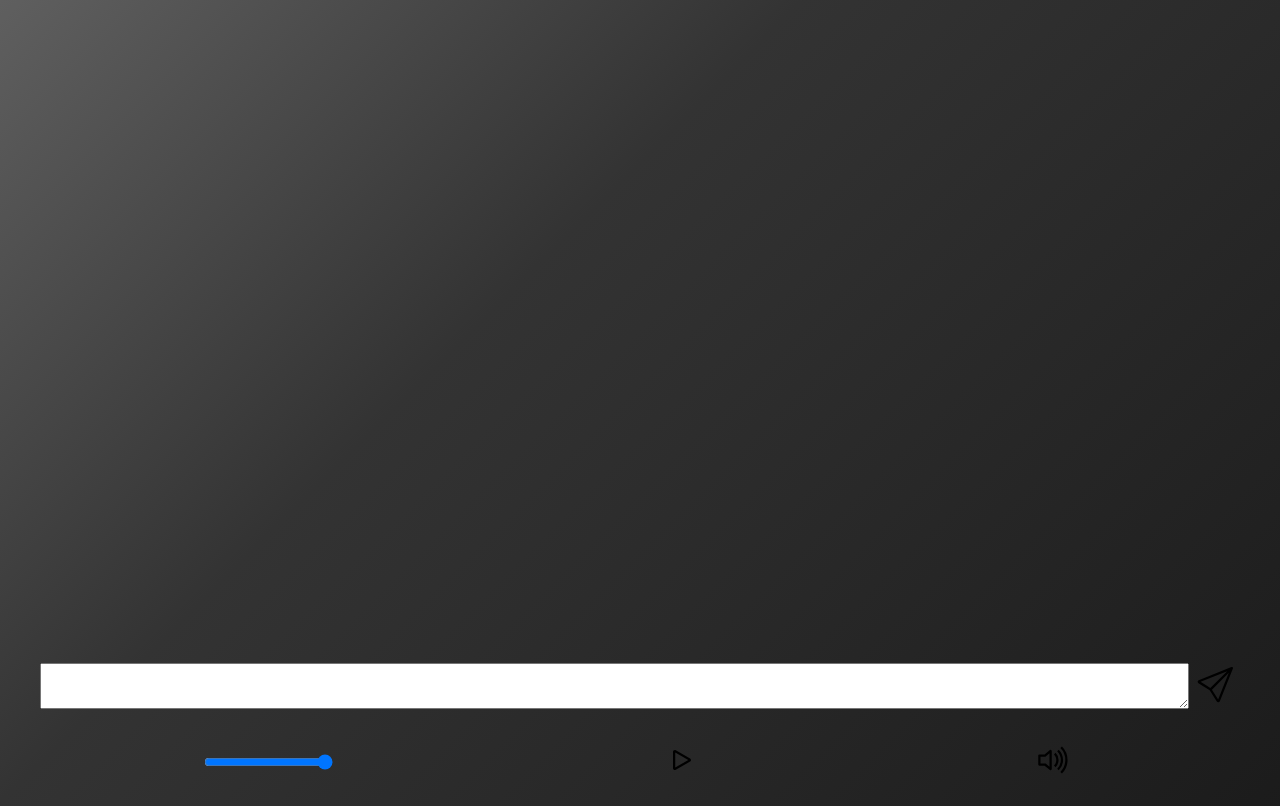
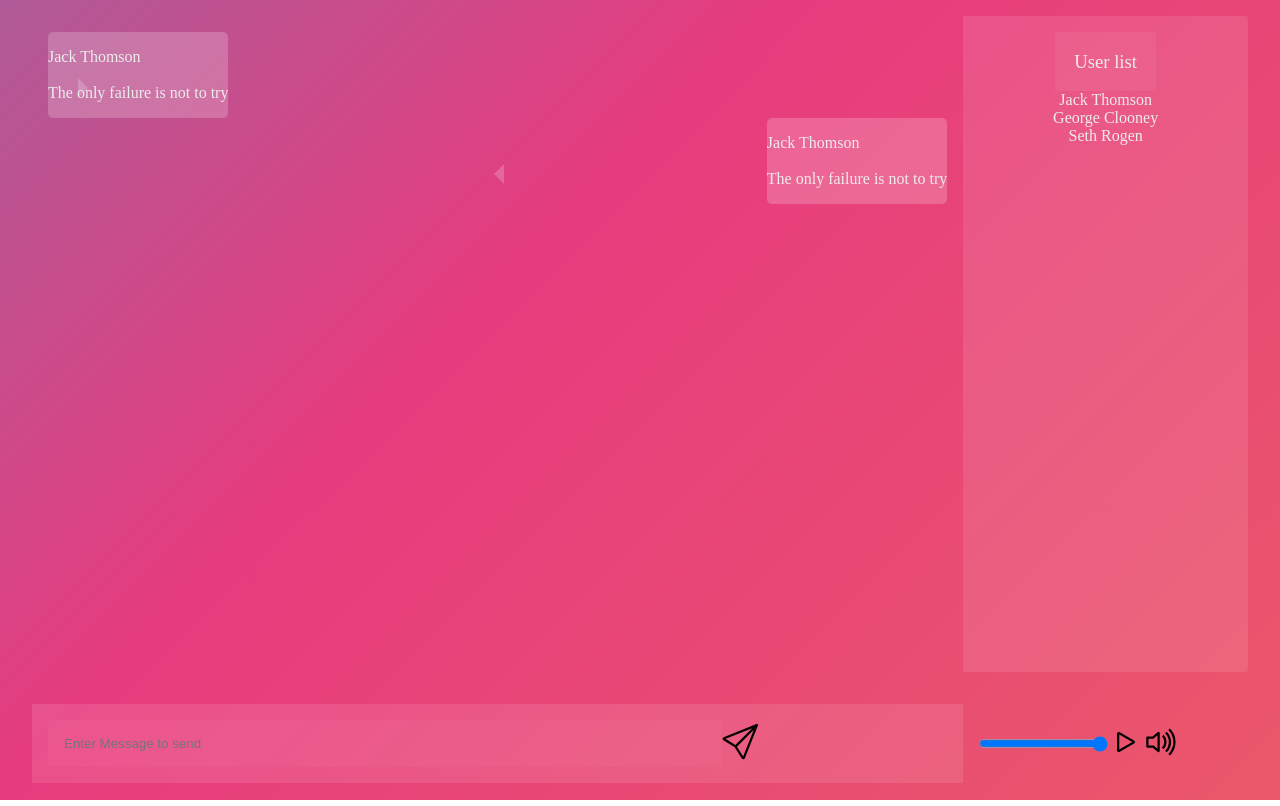
Before and after one commit to devnullsans/node-radio, a website: page public/index.html in a window 1280 px wide. Drawn offline with Linux system fonts and the light colour scheme.

Commit message:
som mor chains

```diff
--- a/public/index.css
+++ b/public/index.css
@@ -1,48 +1,110 @@
+* {
+    margin: 0;
+    padding: 0;
+    box-sizing: border-box;
+}
 body {
-    height: calc(100vh - 10px);
+    height: calc(100vh - 1px);
     display: flex;
-    flex-flow: column-reverse nowrap;
+    flex-flow: column nowrap;
     align-items: stretch;
-    background: linear-gradient(-45deg, #000, #333333, #cccccc, #fff);
+    background: linear-gradient(-45deg, #ee7752, #e73c7e, #23a6d5, #23d5ab);
 	background-size: 400% 400%;
 	animation: gradient 15s ease infinite;
 }
-
-header {
-    flex: 1 1 auto;
+main , footer {
     display: flex;
     flex-wrap: nowrap;
-    justify-content: space-around;
-    align-items: center;
     padding: 1rem 2rem;
 }
-
-nav {
-    flex: 1 1 auto;
+main {
+    flex: 1 1 100%;
+}
+footer {
+    flex: 1 1 10%;
+}
+aside, section, form, footer > div {
     display: flex;
     flex-wrap: nowrap;
-    align-items: center;
-    padding: 1rem 2rem;
+    align-items: stretch;
+    padding: 1rem;
+}
+aside, footer > div {
+    flex: 1 1 30%;
+}
+section, form {
+    flex: 1 1 100%;
 }
 
-main {
+aside, section {
+    flex-flow: column nowrap;
+    align-items: center;
     overflow-y: auto;
-    flex: 1 1 100%;
-    display: flex;
-    flex-flow: column-reverse nowrap;
-    align-items: stretch;
-    padding: 2rem 6rem;
 }
 
-nav textarea {
-    flex: 1 1 95%;
-    height: 5vh;
+form, footer > div {
+    flex-flow: row nowrap;
+    align-items: stretch;
+}
+aside {
+    background: rgba(255, 255, 255, 0.1);
+    border-top-right-radius: 0.2em;
+    border-bottom-right-radius: 0.2em;
+}
+aside > h3 {
+    background: rgba(255, 255, 255, 0.05);
+    padding: 1em;
+    margin: 0;
+    font-weight: 300;
+    text-align: center;
+}
+article.msg-l {
+    align-self: flex-start;
 }
 
-nav button {
-    flex: 1 1 auto;
+article.msg-r {
+    align-self: flex-end;
 }
 
+article.msg-r::after {
+	content: "";
+	position: absolute;
+	margin: -1.5em -17.06em;
+	width: 0;
+	height: 0;
+	border-top: 10px solid transparent;
+	border-bottom: 10px solid transparent;
+	border-right: 10px solid rgba(255, 255, 255, 0.2);
+}
+article.msg-l::after {
+    content: "";
+    position: absolute;
+    margin: -1.5em 1.87em;
+    width: 0;
+    height: 0;
+    border-top: 10px solid transparent;
+    border-bottom: 10px solid transparent;
+    border-left: 10px solid rgba(255, 255, 255, 0.2);
+}
+article.msg {
+    background: rgba(255, 255, 255, 0.2);
+    padding: 1em 0;
+    border-radius: 5px;
+    overflow: auto;
+}
+
+form {
+    background-color: rgba(255, 255, 255, 0.1);
+}
+form > input {
+	background: rgba(255, 255, 255, 0.03);
+	border: none;
+	width: 75%;
+	padding: 1.2em;
+	outline: none;
+	color: rgba(255, 255, 255, 0.9);
+	font-weight: 300;
+}
 button {
     background-color: transparent;
     border: none;
@@ -51,9 +113,11 @@ button {
 @keyframes gradient {
 	0% {
 		background-position: 0% 50%;
+        color: #000;
 	}
 	50% {
 		background-position: 100% 50%;
+        color: #fff;
 	}
 	100% {
 		background-position: 0% 50%;
--- a/public/index.html
+++ b/public/index.html
@@ -6,30 +6,60 @@
 	<meta http-equiv="X-UA-Compatible" content="IE=edge">
 	<title>Node.js Radio</title>
 	<meta name="viewport" content="width=device-width, initial-scale=1">
+	<link rel="stylesheet" type="text/css" media="screen" href="/index.css" />
 	<!-- <link rel="stylesheet" type="text/css" media="screen" href="/min.css" /> -->
-	<link rel="stylesheet" type="text/css" media="screen" href="/index.css" />
 	<!-- <script src="/min.js"></script> -->
-	<script defer src="/index.js"></script>
+	<!-- <script defer src="/index.js"></script> -->
 </head>
 
 <body>
-	<header>
 	<audio id="audio" src="/stream" preload="none" style="display: none;"></audio>
+	<main>
+		<section>
+				<article class="msg msg-l">
+					<p>Jack Thomson</p>
+					<br>
+					<div>The only failure is not to try</div>
+				</article>
+				<article class="msg msg-r">
+					<p>Jack Thomson</p>
+					<br>
+					<div>The only failure is not to try</div>
+				</article>
+		</section>
+		<aside>
+				<h3>User list</h3>
+				<p>Jack Thomson</p>
+				<p>George Clooney</p>
+				<p>Seth Rogen</p>
+		</aside>
+	</main>
+	<footer>
+		<form id="messageBox">
+				<input type="text" placeholder="Enter Message to send" maxlength="255" required />
+				<button type="submit" id="sendMessage" title="Send Message!">
+					<svg xmlns width="36" height="36" fill="currentColor" class="bi bi-send" viewBox="0 0 16 16">
+						<path
+							d="M15.854.146a.5.5 0 0 1 .11.54l-5.819 14.547a.75.75 0 0 1-1.329.124l-3.178-4.995L.643 7.184a.75.75 0 0 1 .124-1.33L15.314.037a.5.5 0 0 1 .54.11ZM6.636 10.07l2.761 4.338L14.13 2.576 6.636 10.07Zm6.787-8.201L1.591 6.602l4.339 2.76 7.494-7.493Z" />
+					</svg>
+				</button>
+		</form>
+		<div>
 			<input type="range" id="volumeRange" min="0" max="1" value="1" step="0.01" />
-		<button id="playButton">
+			<button type="button" id="playButton">
 				<svg width="36" height="36" fill="currentColor" viewBox="0 0 16 16">
 					<path
 						d="M10.804 8 5 4.633v6.734L10.804 8zm.792-.696a.802.802 0 0 1 0 1.392l-6.363 3.692C4.713 12.69 4 12.345 4 11.692V4.308c0-.653.713-.998 1.233-.696l6.363 3.692z" />
 				</svg>
 			</button>
-		<button id="liveButton" style="display: none;">
+			<button type="button" id="liveButton" style="display: none;">
 				<svg width="36" height="36" fill="currentColor" viewBox="0 0 16 16">
 					<path fill-rule="evenodd" d="M8 3a5 5 0 1 0 4.546 2.914.5.5 0 0 1 .908-.417A6 6 0 1 1 8 2v1z" />
 					<path
 						d="M8 4.466V.534a.25.25 0 0 1 .41-.192l2.36 1.966c.12.1.12.284 0 .384L8.41 4.658A.25.25 0 0 1 8 4.466z" />
 				</svg>
 			</button>
-		<button id="muteButton">
+			<button type="button" id="muteButton">
 				<svg width="36" height="36" fill="currentColor" viewBox="0 0 16 16">
 					<path
 						d="M11.536 14.01A8.473 8.473 0 0 0 14.026 8a8.473 8.473 0 0 0-2.49-6.01l-.708.707A7.476 7.476 0 0 1 13.025 8c0 2.071-.84 3.946-2.197 5.303l.708.707z" />
@@ -39,20 +69,8 @@
 						d="M10.025 8a4.486 4.486 0 0 1-1.318 3.182L8 10.475A3.489 3.489 0 0 0 9.025 8c0-.966-.392-1.841-1.025-2.475l.707-.707A4.486 4.486 0 0 1 10.025 8zM7 4a.5.5 0 0 0-.812-.39L3.825 5.5H1.5A.5.5 0 0 0 1 6v4a.5.5 0 0 0 .5.5h2.325l2.363 1.89A.5.5 0 0 0 7 12V4zM4.312 6.39 6 5.04v5.92L4.312 9.61A.5.5 0 0 0 4 9.5H2v-3h2a.5.5 0 0 0 .312-.11z" />
 				</svg>
 			</button>
-	</header>
-	<nav>
-		<!-- <input type="text" id="messageBox" /> -->
-		<textarea id="messageBox"></textarea>
-		<button id="sendMessage" title="Send Message!"><svg xmlns width="36" height="36" fill="currentColor"
-				class="bi bi-send" viewBox="0 0 16 16">
-				<path
-					d="M15.854.146a.5.5 0 0 1 .11.54l-5.819 14.547a.75.75 0 0 1-1.329.124l-3.178-4.995L.643 7.184a.75.75 0 0 1 .124-1.33L15.314.037a.5.5 0 0 1 .54.11ZM6.636 10.07l2.761 4.338L14.13 2.576 6.636 10.07Zm6.787-8.201L1.591 6.602l4.339 2.76 7.494-7.493Z" />
-			</svg></button>
-	</nav>
-	<main id="messages"></main>
-	<!-- <footer>
-		<b><u>Thanks for Rocking !!</u></b>
-	</footer> -->
+		</div>
+	</footer>
 </body>
 
 </html>
```
Lines whose indentation alone changed are shown as unchanged.
